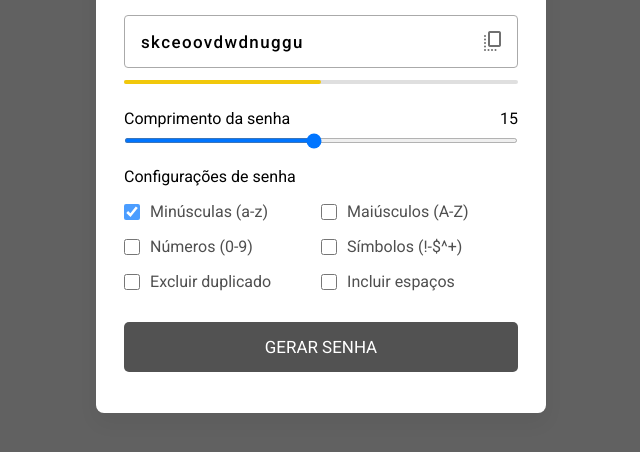
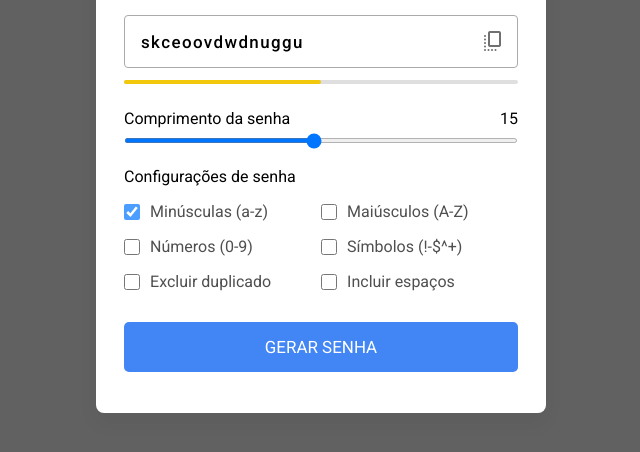
Before and after one commit to Gvendramim/Impulso-Javascript-Evolution, a plain HTML site: page Gerador de senhas/index.html in a window 1280 px wide. In both pictures the pointer is over the button "GERAR SENHA". Shown: the part 226-678 px from the top of the page, without its empty margins (319-959 px from the left). Drawn offline with nearby package versions, Linux system fonts and the light colour scheme.

Commit message:
Update style.css

```diff
--- a/Gerador de senhas/style.css
+++ b/Gerador de senhas/style.css
@@ -135,3 +135,8 @@ body {
   text-transform: uppercase;
   margin: 0.94rem 0 1.3rem;
 }
+
+.generate-btn:hover{
+  transition: 0.5s;
+  background-color: #4285f4;
+}
```
